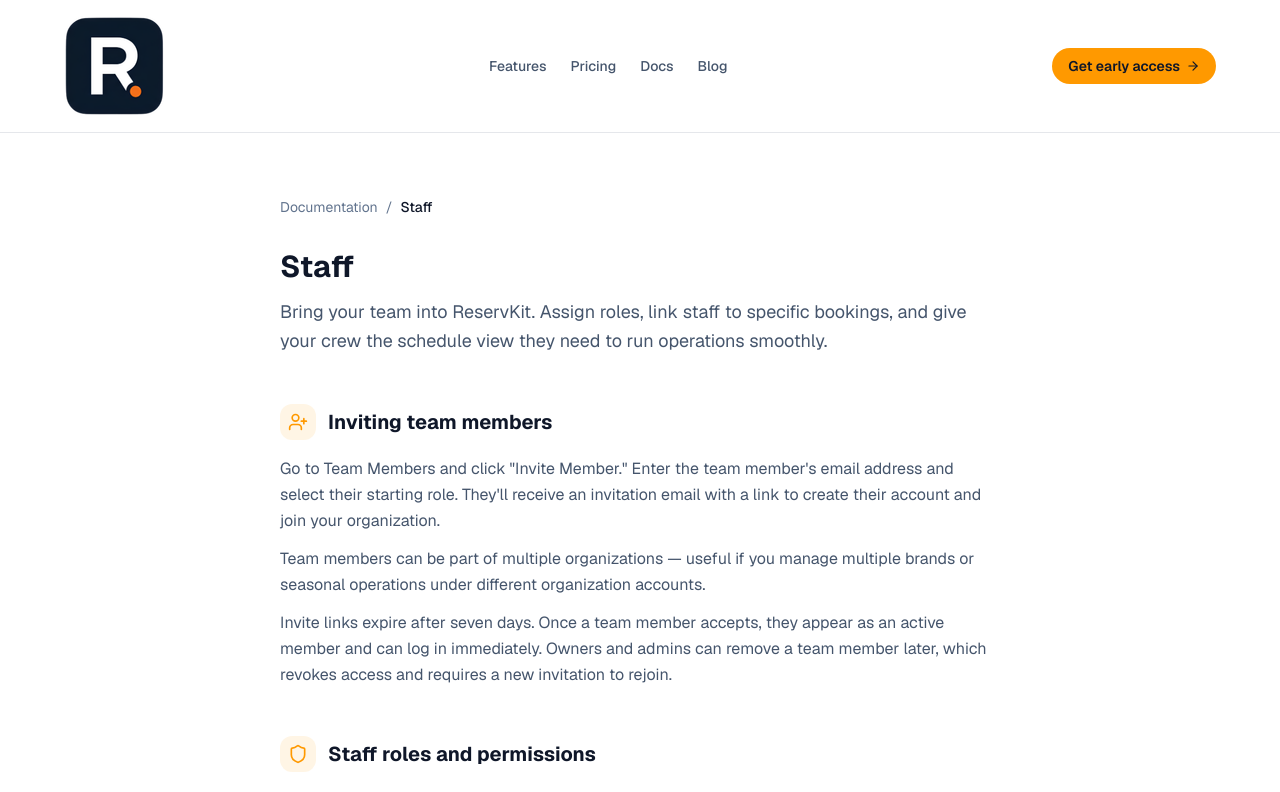
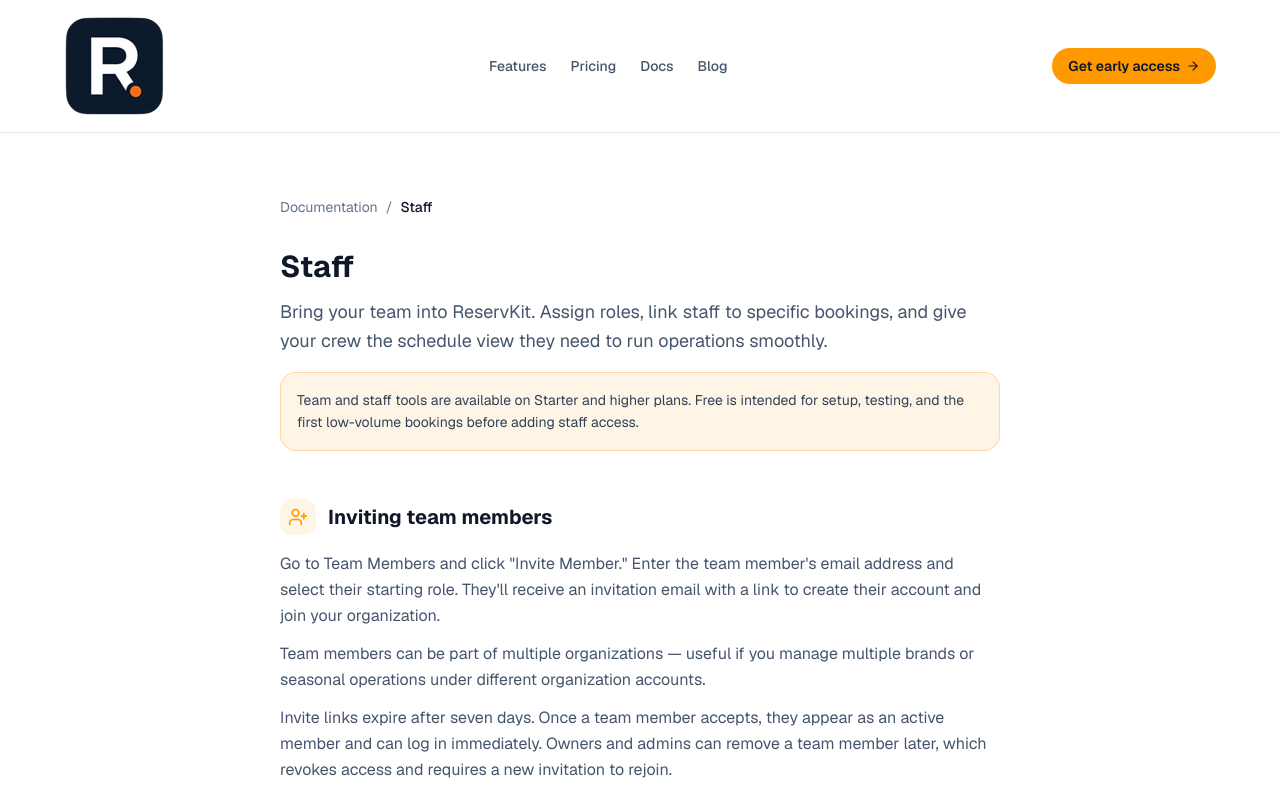
Before and after one commit to Cortana-Ops/reservkit-landing, a Next.js app: page /docs/staff in a window 1280 px wide. Shown: the top 792 px of the page. Built offline with nearby package versions, Linux system fonts and the light colour scheme.

Commit message:
Clarify staff plan gating in marketing docs (#27)

```diff
--- a/app/docs/page.tsx
+++ b/app/docs/page.tsx
@@ -51,7 +51,7 @@ const sections = [
     icon: Users,
     title: "Staff",
     href: "/docs/staff",
-    description: "Invite team members, assign roles, and manage staff scheduling.",
+    description: "Invite team members, assign roles, and manage staff scheduling on Starter and higher plans.",
     topics: ["Inviting team members", "Staff roles and permissions", "Assigning staff to bookings", "Staff schedule view", "Staff task management"],
   },
   {
--- a/app/docs/staff/page.tsx
+++ b/app/docs/staff/page.tsx
@@ -45,6 +45,10 @@ export default function Staff() {
           <p className="text-lg text-slate-600 leading-relaxed">
             Bring your team into ReservKit. Assign roles, link staff to specific bookings, and give your crew
             the schedule view they need to run operations smoothly.
+          </p>
+          <p className="mt-4 rounded-2xl border border-amber/30 bg-amber-light p-4 text-sm leading-relaxed text-slate-700">
+            Team and staff tools are available on Starter and higher plans. Free is intended for setup, testing,
+            and the first low-volume bookings before adding staff access.
           </p>
         </div>
 
--- a/scripts/check-content.mjs
+++ b/scripts/check-content.mjs
@@ -142,6 +142,8 @@ const required = [
   { file: "app/lib/marketing.ts", text: "Stripe’s published processing fees apply separately" },
   { file: "app/docs/payments/page.tsx", text: "refundable damage deposit" },
   { file: "app/lib/marketing.ts", text: "refundable damage deposits are not marked up" },
+  { file: "app/docs/staff/page.tsx", text: "Team and staff tools are available on Starter and higher plans" },
+  { file: "app/docs/page.tsx", text: "staff scheduling on Starter and higher plans" },
 ];
 
 const removedRoutes = [
```
